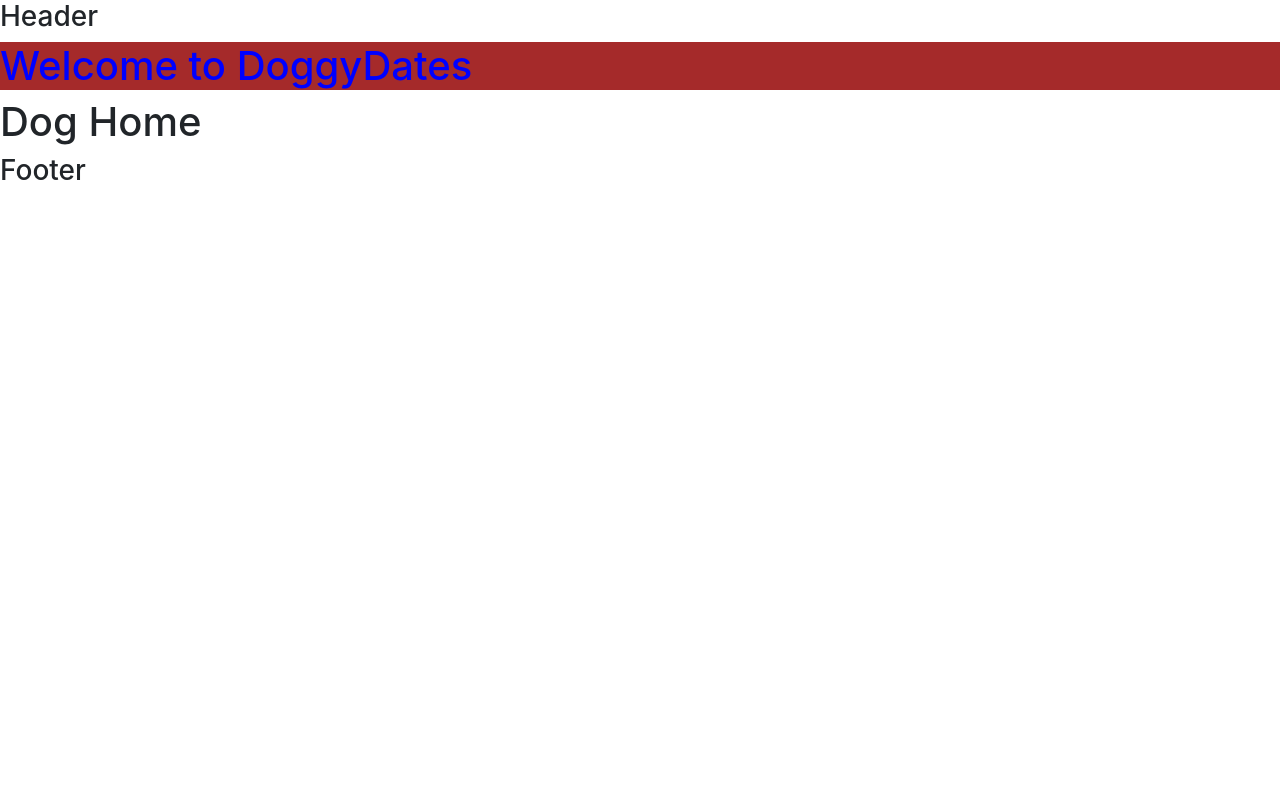
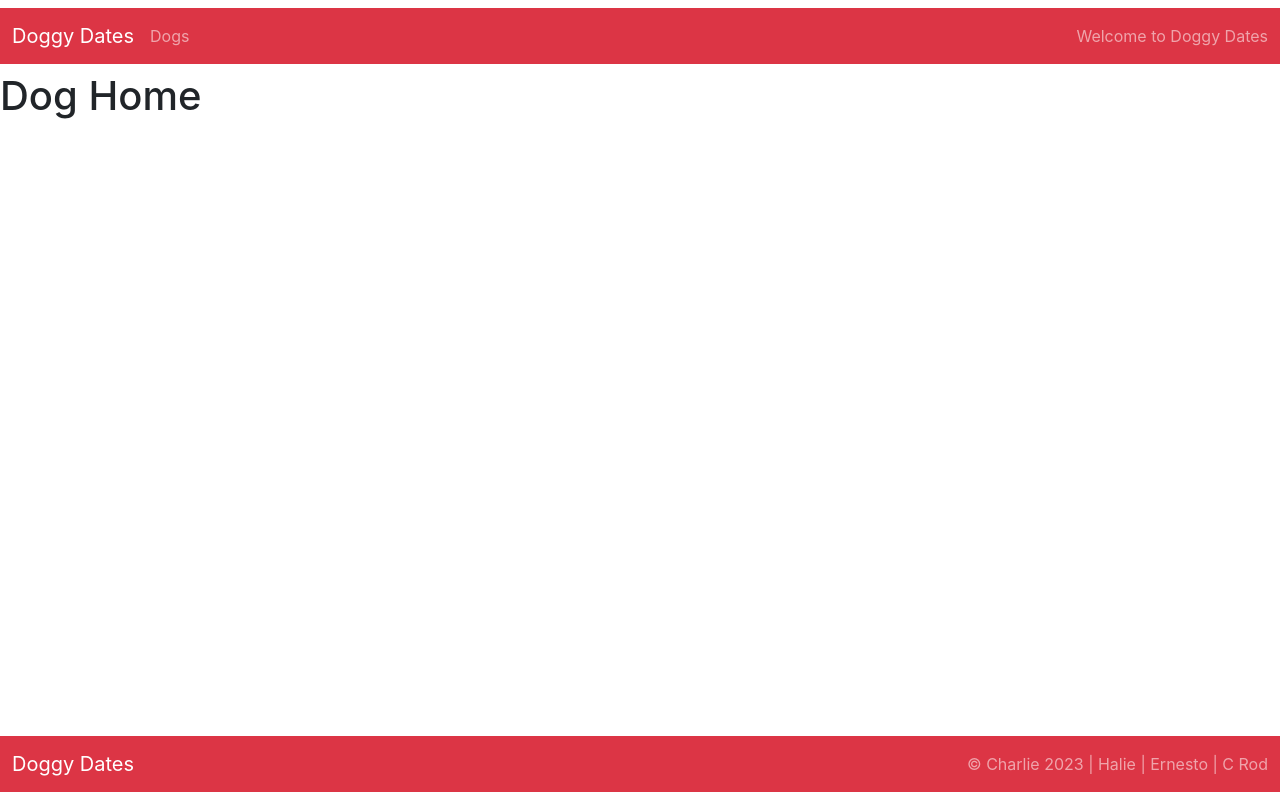
Before and after one commit to learn-academy-2023-charlie/cat-tinder-frontend-doggydates, a React (Create React App) app: page / in a window 1280 px wide. Built offline with nearby package versions, Linux system fonts and the light colour scheme; the HTML template or start-up script is replaced by a standard one.

Commit message:
Styled Header, Footer, and not found page

```diff
--- a/src/App.css
+++ b/src/App.css
@@ -2,3 +2,10 @@
   background-color: brown;
   color: blue;
 }
+.notFoundImg{
+  display: flex;
+  justify-content: center;
+}
+.notFoundPage {
+  text-align: center;
+}
--- a/src/App.js
+++ b/src/App.js
@@ -19,7 +19,7 @@ const App = () => {
   return(
     <>
       <Header />
-      <h1 class="header">Welcome to DoggyDates </h1>
+      <h1 className="header"></h1>
       <Routes>
         <Route path="/" element={<Home />} />
         <Route path="/dogindex" element={<DogIndex />} />
--- a/src/components/Footer.js
+++ b/src/components/Footer.js
@@ -1,10 +1,21 @@
 import React from "react"
+import {
+  Navbar,
+  NavbarBrand,
+  Nav,
+  NavbarText
+} from 'reactstrap';
 
 const Footer = () => {
   return(
-    <>
-       <h3>Footer</h3>
-    </>
+    <div>
+      <Navbar className="my-2" color="danger" dark fixed="bottom">
+        <NavbarBrand href="/">Doggy Dates</NavbarBrand>
+         <Nav className="me-auto" navbar>
+         </Nav>
+        <NavbarText>&copy; Charlie 2023 | Halie | Ernesto | C Rod </NavbarText>
+      </Navbar>
+    </div>
   )
 }
 
--- a/src/components/Header.js
+++ b/src/components/Header.js
@@ -1,10 +1,26 @@
 import React from "react"
+import {
+  Navbar,
+  NavbarBrand,
+  Nav,
+  NavItem,
+  NavLink,
+  NavbarText
+} from 'reactstrap';
 
 const Header = () => {
   return(
-    <>
-       <h3>Header</h3>
-    </>
+    <div>
+      <Navbar className="my-2" color="danger" dark>
+        <NavbarBrand href="/">Doggy Dates</NavbarBrand>
+         <Nav className="me-auto" navbar>
+            <NavItem>
+              <NavLink href="/dogindex">Dogs</NavLink>
+            </NavItem>
+         </Nav>
+        <NavbarText>Welcome to Doggy Dates</NavbarText>
+      </Navbar>
+    </div>
   )
 }
 
--- a/src/pages/NotFound.js
+++ b/src/pages/NotFound.js
@@ -2,11 +2,17 @@ import React from "react"
 
 const NotFound = () => {
   return(
-    <>
-       <h1>Not Found</h1>
-       <img src="https://live.staticflickr.com/46/127977447_3aff7684d6_b.jpg" />
-    </>
-  )
+     <div className="notFoundPage">
+       <h1>Doggonit! You are barking up the wrong tree!</h1>
+       <div className="notFoundImg">
+         <img
+          src="https://live.staticflickr.com/46/127977447_3aff7684d6_b.jpg"
+          alt="Dog with his head in the ground"
+          height="400"
+         />
+       </div>
+     </div>
+   )
 }
 
 export default NotFound
```
Also changed, not shown: 1 other file (tests, documents, lock files or other folders).
